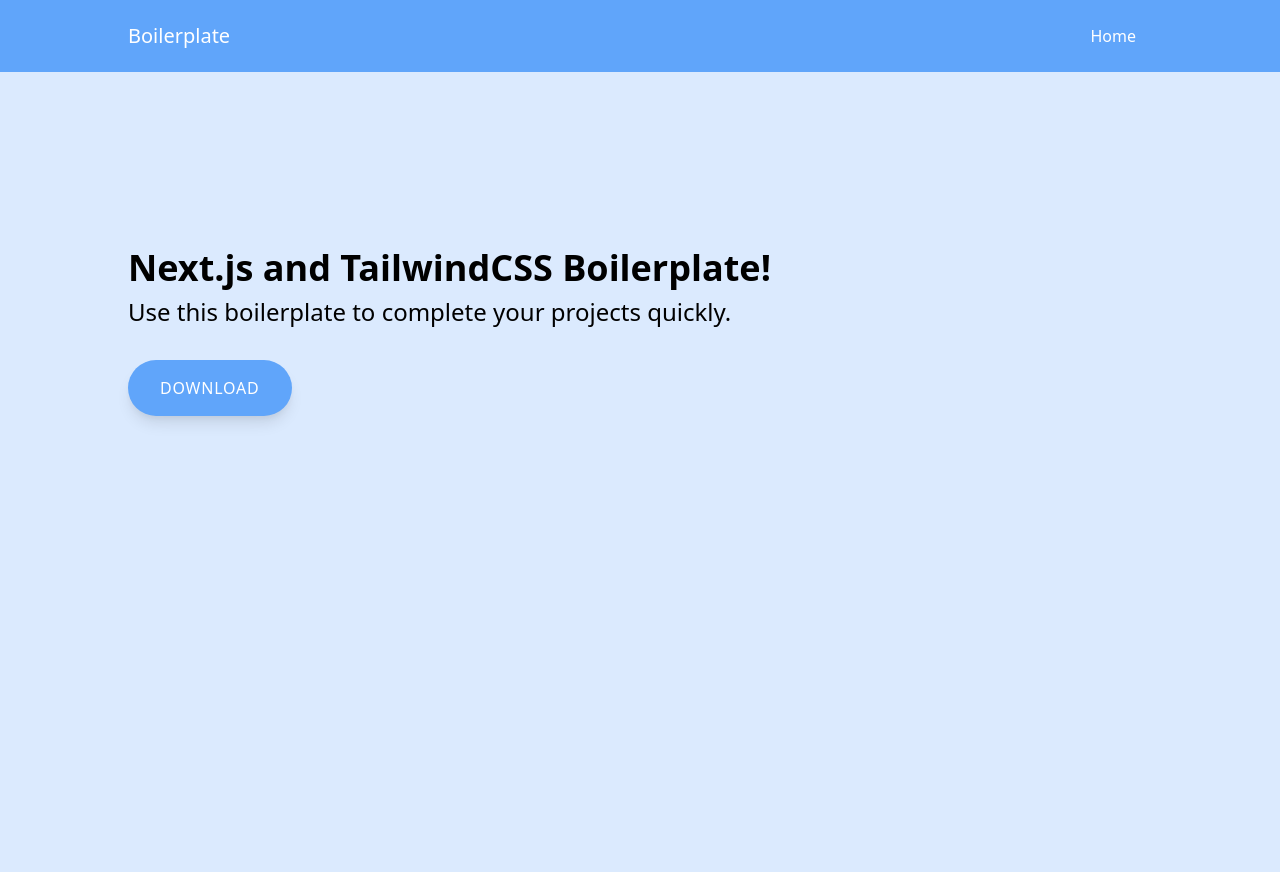
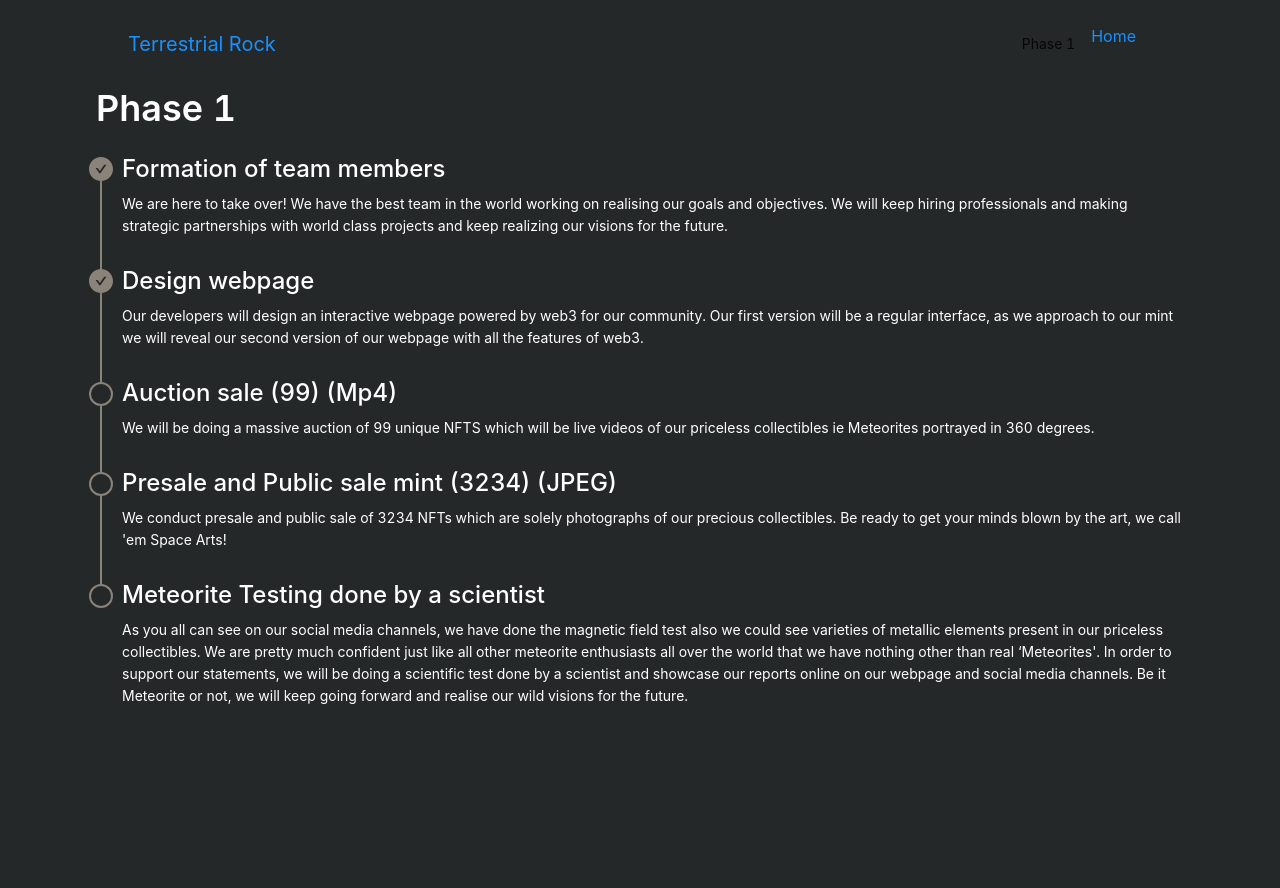
Before and after one commit to topcook/timeline-next.js-tailwindcss-example, a Next.js app: page / in a window 1280 px wide. Built offline with nearby package versions, Linux system fonts and the light colour scheme.

Commit message:
completed phase 1

```diff
--- a/components/Nav.js
+++ b/components/Nav.js
@@ -2,14 +2,14 @@ import Link from "next/link";
 
 const Nav = () => {
   return (
-    <header className="lg:px-32 px-8 bg-blue-400 text-white flex flex-wrap items-center py-2 shadow-md">
+    <header className="lg:px-32 px-8 bg-background text-white flex flex-wrap items-center py-2 shadow-md ">
       <div className="flex-1 flex justify-between items-center">
         <a href="#" className="text-xl">
-          Boilerplate
+          Terrestrial Rock
         </a>
       </div>
-
-      <label for="menu-toggle" className="pointer-cursor md:hidden block">
+      <div>Phase 1</div>
+      <label htmlFor="menu-toggle" className="pointer-cursor md:hidden block">
         <svg className="fill-current text-white-900" xmlns="http://www.w3.org/2000/svg" width="20" height="20" viewBox="0 0 20 20">
           <title>menu</title>
           <path d="M0 3h20v2H0V3zm0 6h20v2H0V9zm0 6h20v2H0v-2z"></path>
--- /dev/null
+++ b/components/Roadmap.js
@@ -0,0 +1,79 @@
+import { CheckCircleFilled } from '@ant-design/icons';
+import { Timeline } from 'antd';
+import 'antd/dist/antd.css';
+import style from '../css/Roadmap.module.css';
+
+const Roadmap = () => {
+    return (
+        <div className='white-text mx-24'>
+            <div class='text-4xl font-semibold 2 pb-8'>
+                Phase 1
+            </div>
+
+            <Timeline className='white-text'>
+                <Timeline.Item dot={<CheckCircleFilled className={style.timeline_check_icon} />} color="#8a8379">
+                    <div className='content of timeline'>
+                        <div className='text-2xl font-medium mb-2 mt-[-2px]'>
+                            Formation of team members
+                        </div>
+                        <div class='mb-2'>
+                            We are here to take over! We have the best team in the world
+                            working on realising our goals and objectives. We will keep hiring
+                            professionals and making strategic partnerships with world class
+                            projects and keep realizing our visions for the future.
+                        </div>
+                    </div>
+                </Timeline.Item>
+
+                <Timeline.Item dot={<CheckCircleFilled className={style.timeline_check_icon} />} color="#8a8379">
+                    <div className='content of timeline'>
+                        <div className='text-2xl font-medium mb-2 mt-[-2px]'>
+                            Design webpage
+                        </div>
+                        <div class='mb-2'>
+                            Our developers will design an interactive webpage powered by web3 for our community. Our first version will be a regular interface, as we approach to our mint we will reveal our second version of our webpage with all the features of web3.
+                        </div>
+                    </div>
+                </Timeline.Item>
+
+                <Timeline.Item color="#8a8379" className='not-passed'>
+                    <div className='content of timeline'>
+                        <div className='text-2xl font-medium mb-2 mt-[-2px]'>
+                            Auction sale (99) (Mp4)
+                        </div>
+                        <div class='mb-2'>
+                            We will be doing a massive auction of 99 unique NFTS which will be live videos of our priceless collectibles ie Meteorites portrayed in 360 degrees.
+                        </div>
+                    </div>
+                </Timeline.Item>
+
+                <Timeline.Item color="#8a8379" className='not-passed'>
+                    <div className='content of timeline'>
+                        <div className='text-2xl font-medium mb-2 mt-[-2px]'>
+                            Presale and Public sale mint (3234) (JPEG)
+                        </div>
+                        <div class='mb-2'>
+                            We conduct presale and public sale of 3234 NFTs which are solely photographs of our precious collectibles. Be ready to get your minds blown by the art, we call 'em Space Arts!
+                        </div>
+                    </div>
+                </Timeline.Item>
+
+                <Timeline.Item color="#8a8379" className='not-passed'>
+                    <div className='content of timeline'>
+                        <div className='text-2xl font-medium mb-2 mt-[-2px]'>
+                            Meteorite Testing done by a scientist
+                        </div>
+                        <div class='mb-2'>
+                            As you all can see on our social media channels, we have done the magnetic field test also we could see varieties of metallic elements present in our priceless collectibles. We are pretty much confident just like all other meteorite enthusiasts all over the world that we have nothing other than real ‘Meteorites'. In order to support our statements, we will be doing a scientific test done by a scientist and showcase our reports online on our webpage and social media channels. Be it Meteorite or not, we will keep going forward and realise our wild visions for the future.
+                        </div>
+                    </div>
+                </Timeline.Item>
+
+
+                {/* <Timeline.Item>Network problems being solved 2015-09-01</Timeline.Item> */}
+            </Timeline>
+        </div>
+    );
+};
+
+export default Roadmap;
--- /dev/null
+++ b/css/Roadmap.module.css
@@ -0,0 +1,11 @@
+.timeline_check_icon {
+    font-size: 1.5rem !important;
+}
+
+.font {
+    color: #dcdad7;
+}
+
+.roadmap {
+    color: #dcdad7;
+}
--- a/package.json
+++ b/package.json
@@ -8,6 +8,8 @@
     "start": "next start"
   },
   "dependencies": {
+    "@ant-design/icons": "^4.7.0",
+    "antd": "^4.21.7",
     "next": "10.1.3",
     "react": "17.0.2",
     "react-dom": "17.0.2"
--- a/pages/_app.js
+++ b/pages/_app.js
@@ -1,6 +1,5 @@
 import '../styles/globals.css'
 import Layout from '../components/Layout'
-
 
 function MyApp({ Component, pageProps }) {
   return(
--- a/pages/index.js
+++ b/pages/index.js
@@ -1,21 +1,10 @@
-import Link from "next/link";
+import Roadmap from "../components/Roadmap";
+
 export default function Home() {
   return (
     <div>
-      <div className="min-h-screen py-44 bg-blue-100">
-        <div className="container lg:px-32 px-6">
-          <h2 className="text-4xl font-bold mb-2 text-black">
-            Next.js and TailwindCSS Boilerplate!
-          </h2>
-          <h3 className="text-2xl mb-8 text-black-200">
-            Use this boilerplate to complete your projects quickly.
-          </h3>
-          <Link href="https://github.com/stmeem/nextjs-tailwindcss-boilerplate">
-            <button className="bg-blue-400 hover:bg-blue-500 text-white  rounded-full py-4 px-8 shadow-lg uppercase tracking-wider">
-              Download
-            </button>
-          </Link>
-        </div>
+      <div className="min-h-screen bg-background">
+        <Roadmap />
       </div>
     </div>
   );
--- a/styles/globals.css
+++ b/styles/globals.css
@@ -5,3 +5,27 @@
 #menu-toggle:checked + #menu{
     display:block;
 }
+
+.white-text {
+    color:white !important;
+}
+
+.ant-timeline-item-head {
+    background-color: #252829 !important;
+    padding: 0px !important;
+}
+
+.ant-timeline-item-tail {
+    border-left-color: #8a8379 !important;
+}
+
+.ant-timeline-item-head-custom {
+    top: 8.5px !important;
+}
+
+.not-passed .ant-timeline-item-head {
+    width: 1.5rem;
+    height: 1.5rem;
+    top: -2px;
+    left: -7px;
+}
--- a/tailwind.config.js
+++ b/tailwind.config.js
@@ -2,6 +2,11 @@ module.exports = {
   purge: [],
   darkMode: false, // or 'media' or 'class'
   theme: {
+    colors: {
+      transparent: 'transparent',
+      current: 'currentColor',
+      'background': '#252829',
+    },
     extend: {},
   },
   variants: {
```
Also changed, not shown: 2 other files (tests, documents, lock files or other folders).
